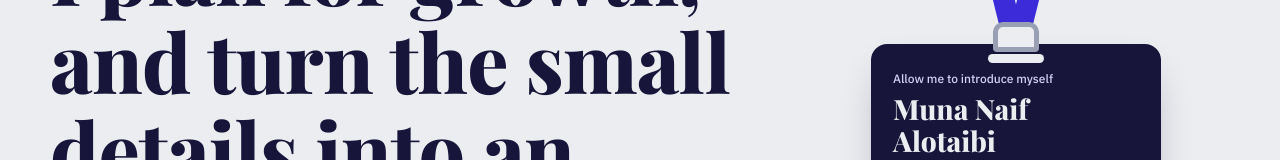
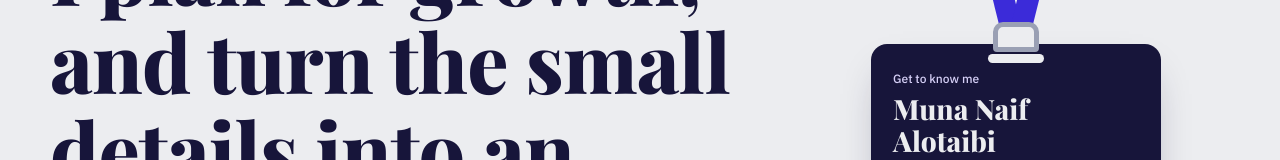
Before and after one commit to munanalotaibi-ai/munanalotaibi-ai.github.io, a plain HTML site: page index.html in a window 1280 px wide. Shown: the part 189-349 px from the top of the page. Drawn offline with nearby package versions, Linux system fonts and the light colour scheme; a web font is replaced by a local one.

Commit message:
Change pass label to Get to know me
Co-Authored-By: Claude Opus 5.5 <noreply@anthropic.com>
Claude-Session: https://claude.ai/code/session_01DHgF7oG3RP6vai7pJbfnTf

```diff
--- a/index.html
+++ b/index.html
@@ -540,7 +540,7 @@ html[lang=en] .z-a{transform:rotate(-45deg)}
       <div class="clip"></div>
       <div class="card">
         <div class="band"><div class="slot"></div>
-          <div class="kind"><span data-l="ar">اسمحوا لي أن أعرفكم بنفسي</span><span data-l="en">Allow me to introduce myself</span></div>
+          <div class="kind"><span data-l="ar">نبذة عني</span><span data-l="en">Get to know me</span></div>
           <div class="who"><span data-l="ar">منى نايف<br>العتيبي</span><span data-l="en">Muna Naif<br>Alotaibi</span></div>
         </div>
         <div class="body">
```
